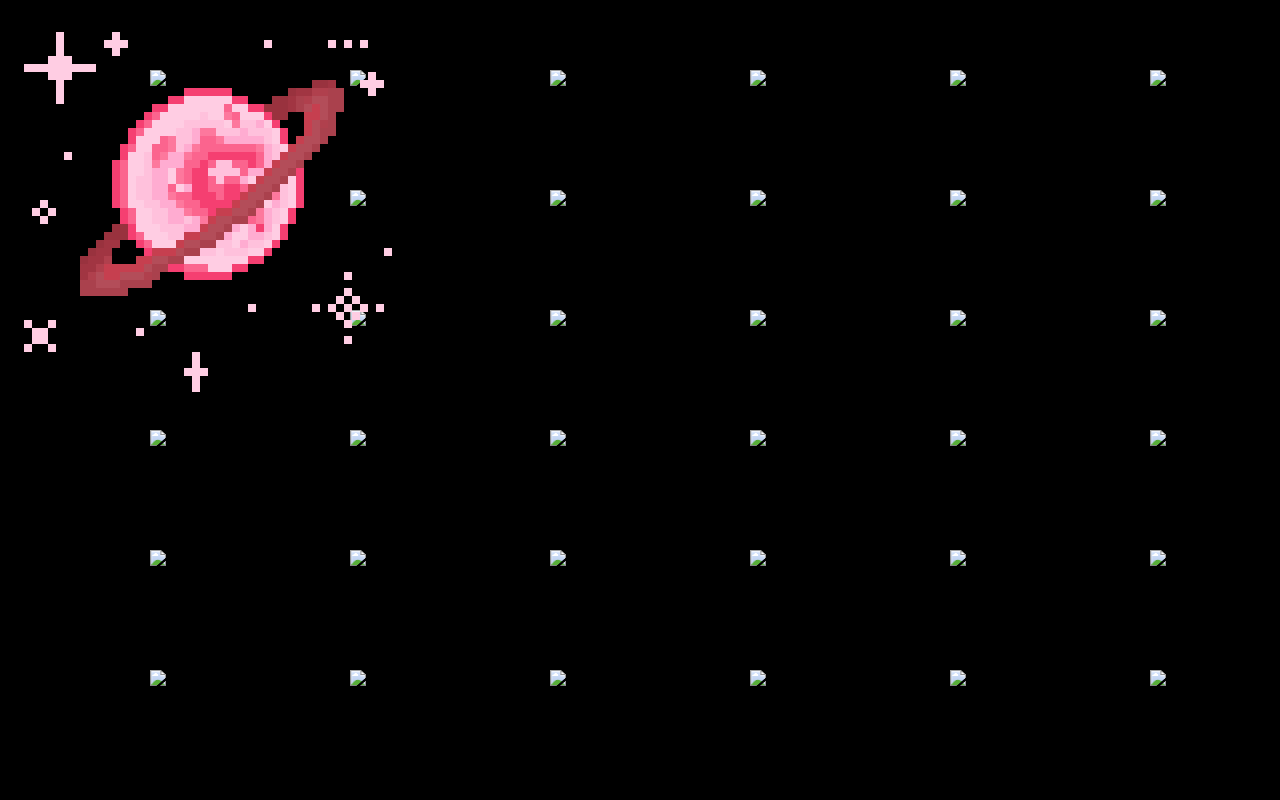
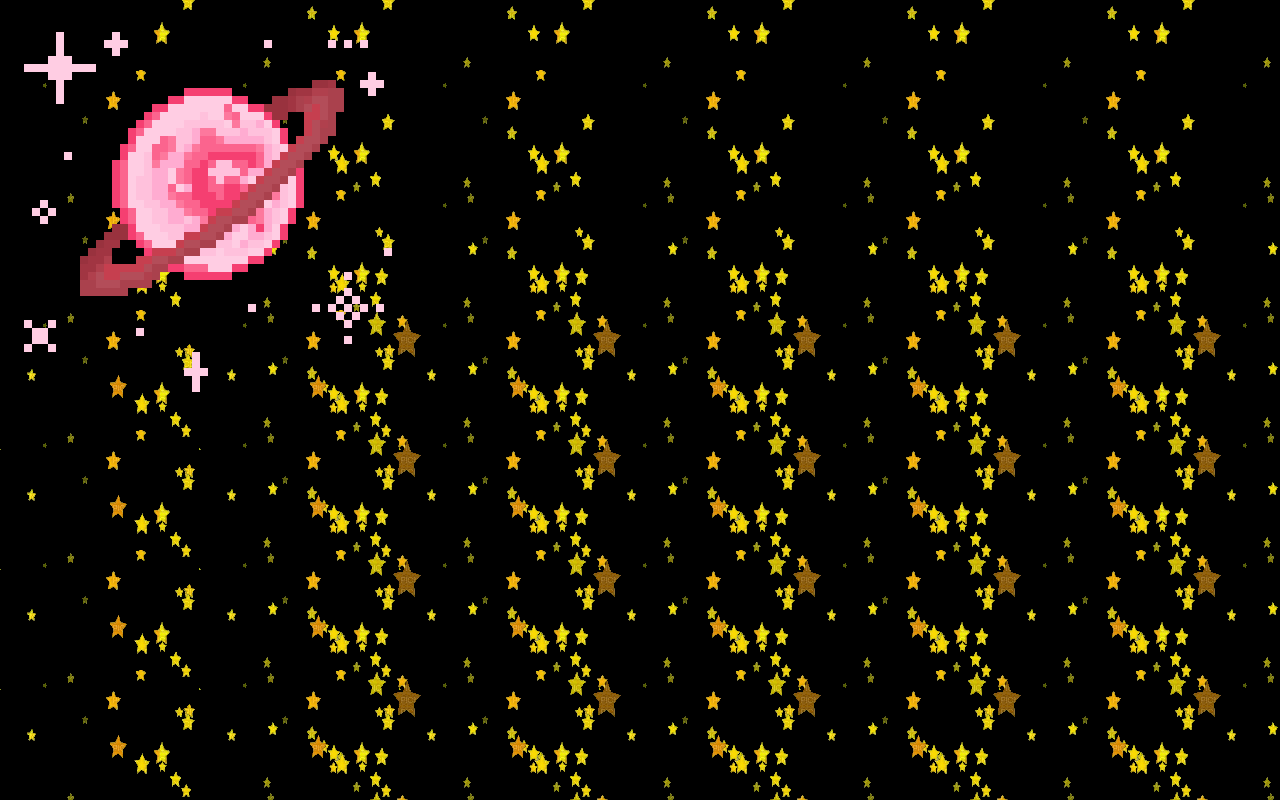
Before and after one commit to oliviakim02/starrysky, a plain HTML site: page index.html in a window 1280 px wide. Drawn offline with Linux system fonts and the light colour scheme.

Commit message:
added stars

```diff
--- a/index.html
+++ b/index.html
@@ -10,16 +10,12 @@
   const numColumns = window.innerWidth / gifWidth
   const numRows = window.innerHeight / gifHeight
   const gifURL = "saturn.gif"
-  const gifURL2 = "stars.gif"
+  const gifURL2 = "sky.gif"
 
   function createGif() {
-    //centered = document.createElement("center")
-
     const gif = document.createElement("img")
     gif.src = gifURL
     gif.style.position = "absolute"
-    gif.style.margin = "0 auto"
-    // document.createElement(center)
     document.body.appendChild(gif)
   }
 
```
